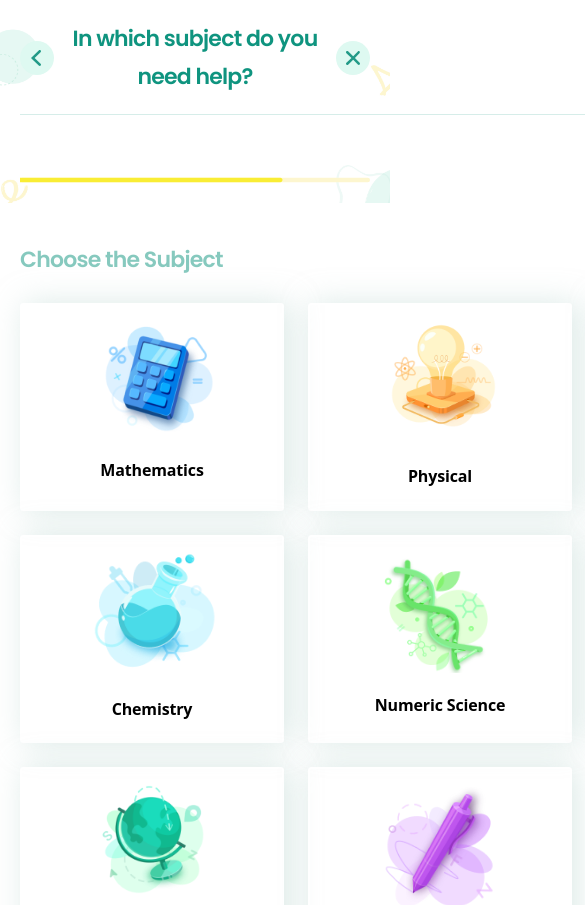
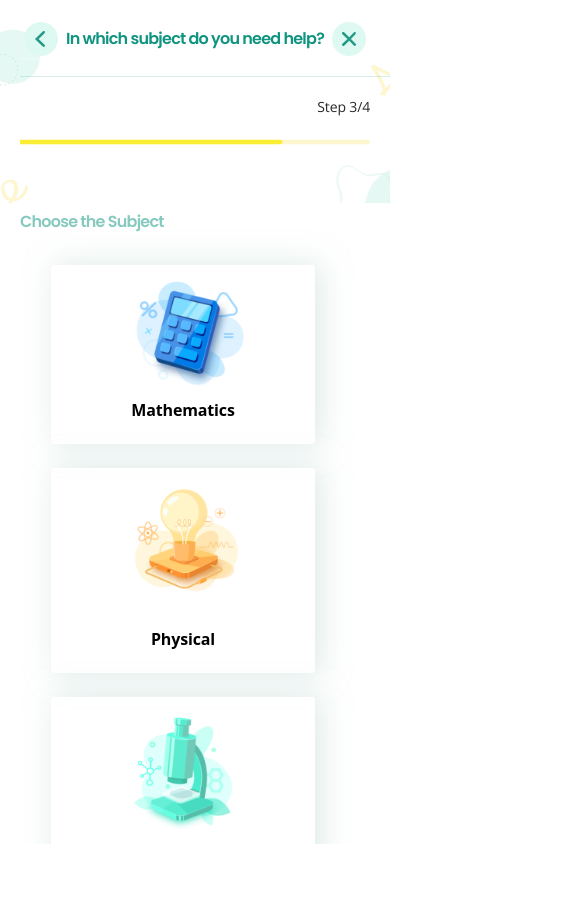
Before and after one commit to Ibrohim005/mathrixcha, a Vue app: page /Register3 in a window 390 px wide. Shown: the top 905 px of the page, 585 px wide, since content can reach past the window. After the commit the page ends 844 px from the top, so only its background shows below. Built offline with nearby package versions, Linux system fonts and the light colour scheme.

Commit message:
responsive done

```diff
--- a/src/components/Modal.vue
+++ b/src/components/Modal.vue
@@ -10,7 +10,7 @@
     text-center
     rounded
     place-items-center
-    py-7 "
+    py-7"
     >
 
             <router-link to="/" @click="isHidden = !isHidden">
@@ -120,6 +120,11 @@
         width: 350px;
     }
 
+   @media (max-width: 900px) {
+  .register-modal {
+    width: 100%;
+  }
+}
 
 
 </style>
--- a/src/components/Reg1.vue
+++ b/src/components/Reg1.vue
@@ -62,4 +62,16 @@
   }
 
 
+ @media  (max-width: 380px) {
+  .reg1 {
+    width: 100%;
+    overflow: hidden !important;
+  .form {
+    width: 100%;
+  }
+  .progress-text {
+        width: 100%;
+      }
+  }
+   }
 </style>
--- a/src/components/Reg2.vue
+++ b/src/components/Reg2.vue
@@ -54,7 +54,7 @@
           <h4 class="section__title text-left">Choose the grade</h4>
         </div>
 
-        <div class="flex flex-wrap mt-8 justify-between">
+        <div class="flex flex-wrap mt-8 justify-center">
           <div class="grade flex justify-center items-center text-sm font-bold rounded mb-4">
             First
           </div>
@@ -67,6 +67,7 @@
           <div class="grade flex justify-center items-center text-sm font-bold rounded mb-4">
             4th
           </div>
+
           <div class="grade flex justify-center items-center text-sm font-bold rounded mb-4">
             5th
           </div>
@@ -85,7 +86,7 @@
 
       <!-- input  -->
 
-      <div class="grades mx-auto  mt-14">
+      <div class="mx-auto  mt-14 w-full">
         <div class="text-left">
           <h4 class="section__title text-left">Choose your college</h4>
         </div>
@@ -136,8 +137,8 @@
     }
 
     .grade {
-      width: 170px;
-      height: 70px;
+      width: 170px !important;
+      height: 70px !important;
       box-shadow: 5px 0px 18px rgba(185, 213, 208, 0.4);
       color: #505857;
       font-family: Poppins;
@@ -152,4 +153,20 @@
       }
     }
   }
+
+  @media  (max-width: 900px) {
+  .reg2 {
+    width: 100%;
+    overflow: hidden !important;
+    .progress-text {
+      width: 100%;
+    }
+   }
+   .section__title {
+     font-size: 16px;
+   }
+   .grades {
+     width: 100%;
+   }
+  }
 </style>
--- a/src/components/Reg3.vue
+++ b/src/components/Reg3.vue
@@ -49,7 +49,7 @@
         <div class="">
           <h4 class="section__title text-left">Choose the Subject</h4>
         </div>
-        <div class="flex flex-wrap justify-left">
+        <div class="flex flex-wrap justify-left justify-center">
           <div class="subject text-center rounded flex flex-col justify-around items-center pb-5 pt-2 mr-6 mt-6 cursor-pointer" v-for="(subject,index) in subjects" :key="index">
             <img class="mx-auto w-36" :src="subject.img" alt="">
             <p style="letter-spacing: -0.149625px;" class="mt-3 text-base font-semibold">{{ subject.title }}</p>
@@ -155,4 +155,24 @@
     }
 
   }
+
+  @media  (max-width: 900px) {
+  .reg3 {
+    width: 100%;
+    overflow: hidden !important;
+    .progress-text {
+      width: 100%;
+    }
+   }
+   .section__title {
+     font-size: 16px;
+   }
+   .grades {
+     width: 100%;
+   }
+   .subjects {
+     width: 100%;
+
+   }
+  }
 </style>
--- a/src/components/Reg4.vue
+++ b/src/components/Reg4.vue
@@ -299,5 +299,28 @@
   top: 29px;
 }
 
+ @media  (max-width: 900px) {
+  .reg4 {
+    width: 100%;
+    overflow: hidden !important;
+    .progress-text {
+      width: 100%;
+    }
+    .levels-icon-1 {
+      display: none;
+    }
+   }
+   .section__title {
+     font-size: 16px;
+   }
+   .grades {
+     width: 100%;
+   }
+   .subjects {
+     width: 100%;
+
+   }
+  }
+
 
 </style>
```
Also changed, not shown: src/components/Works.vue (+7 -5 lines). Lines whose indentation alone changed are shown as unchanged.
